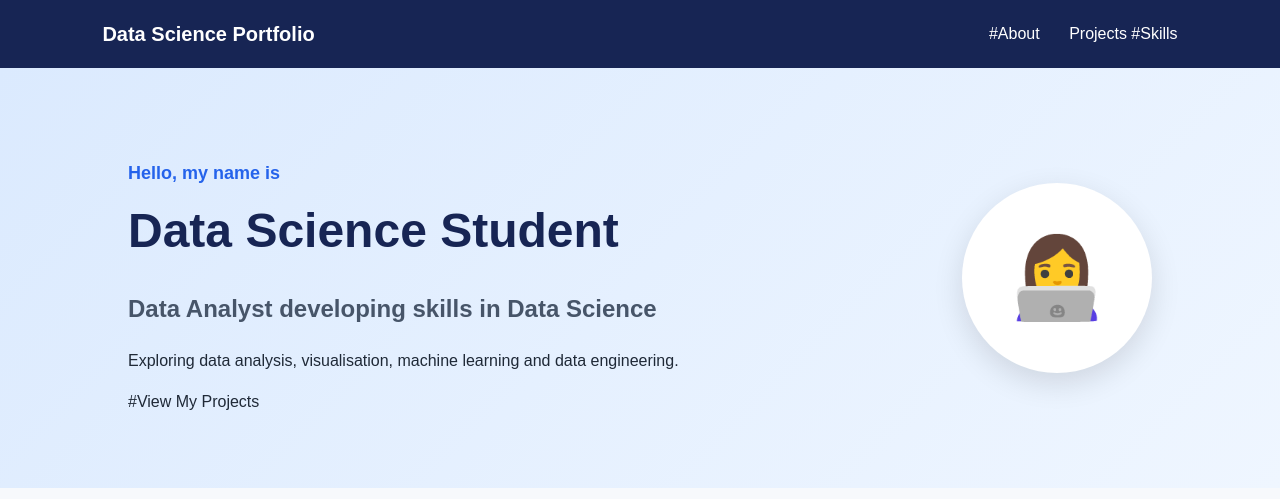
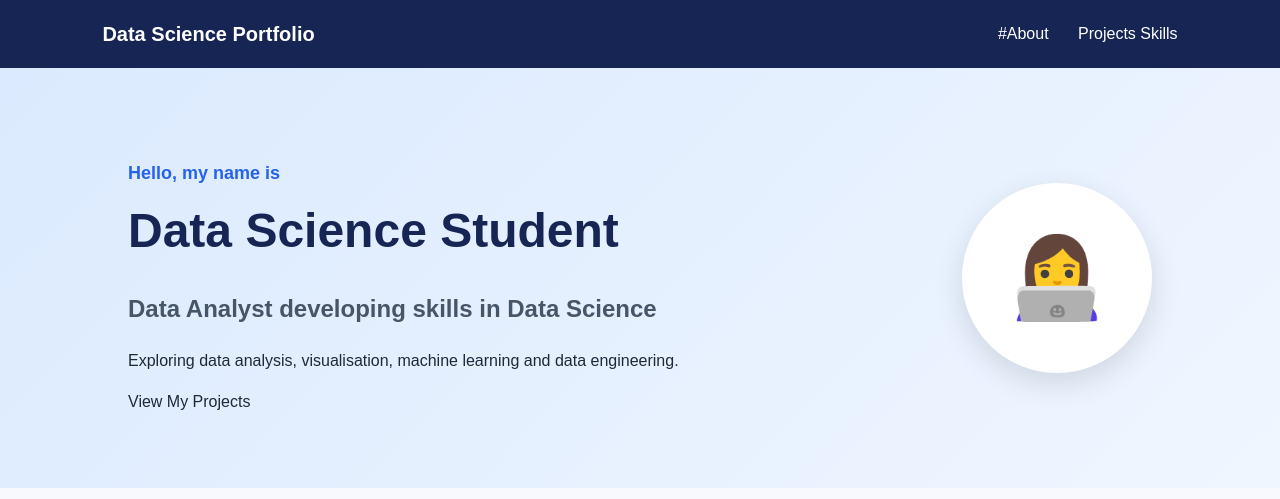
Before and after one commit to DataScienceStudent11/practice, a Jekyll site: the page index.html, which Jekyll copies as it is, in a window 1280 px wide. Shown: the top 499 px of the page. Built offline with Jekyll 4.4.1, drawn with Linux system fonts in a browser that asks for light colours.

```diff
--- a/index.html
+++ b/index.html
@@ -19,7 +19,7 @@
         <div class="nav-links">
             #About</a>
             <a href="#projects">Projects</a>
- #Skills</a>
+ Skills</a>
         </div>
     </nav>
 
@@ -40,7 +40,7 @@
                 machine learning and data engineering.
             </p>
 
-            #View My Projects</a>
+            View My Projects</a>
 
         </div>
 
```
